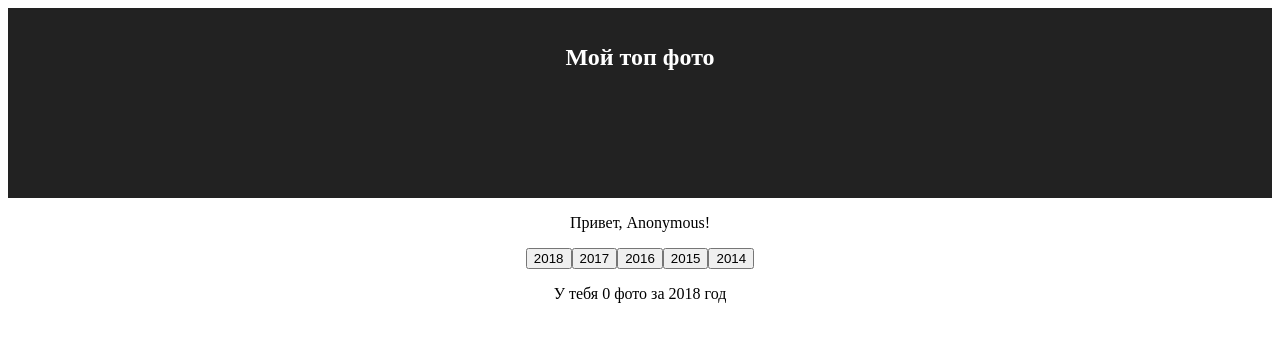
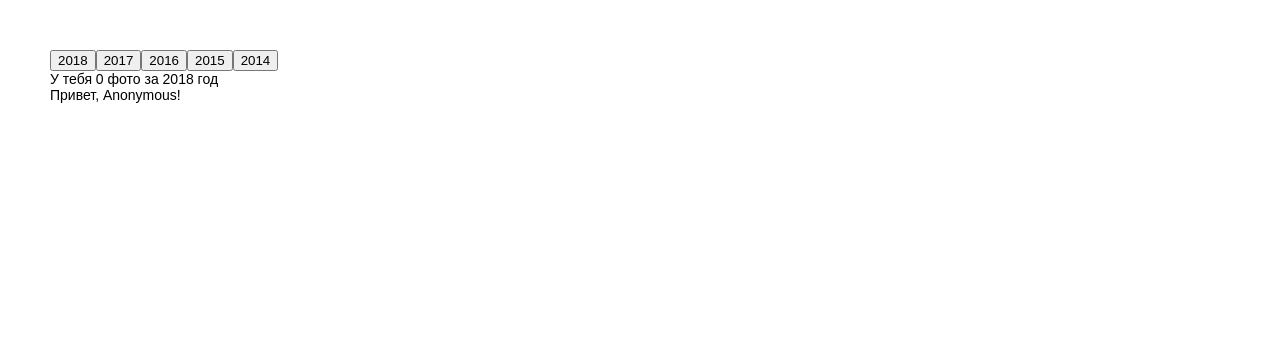
Before and after one commit to hellosophiee/react-redux-maxpfrontend, a React (Create React App) app: page / in a window 1280 px wide. Shown: the top 342 px of the page. Built offline with nearby package versions, Linux system fonts and the light colour scheme.

Commit message:
feat: refactoring && styling

```diff
--- a/src/containers/App.jsx
+++ b/src/containers/App.jsx
@@ -4,18 +4,13 @@
 import { Page } from '../components/Page';
 import { setYear } from '../actions/PageActions';
 
-import './styles.css';
-
 class App extends Component {
 	render() {
 		const { user, page, setYearAction } = this.props;
 		return (
-			<div className="App">
-				<header className="App-header">
-					<h1 className="App-title">Мой топ фото</h1>
-				</header>
+			<div className="app">
+				<Page photos={page.photos} year={page.year} setYear={setYearAction} />
 				<User name={user.name} />
-				<Page photos={page.photos} year={page.year} setYear={setYearAction} />
 			</div>
 		);
 	}
--- a/src/containers/styles.css
+++ /dev/null
@@ -1,33 +0,0 @@
-.App {
-	text-align: center;
-	font-family: Apple;
-}
-
-.App-logo {
-	animation: App-logo-spin infinite 20s linear;
-	height: 80px;
-}
-
-.App-header {
-	background-color: #222;
-	height: 150px;
-	padding: 20px;
-	color: white;
-}
-
-.App-title {
-	font-size: 1.5em;
-}
-
-.App-intro {
-	font-size: large;
-}
-
-@keyframes App-logo-spin {
-	from {
-		transform: rotate(0deg);
-	}
-	to {
-		transform: rotate(360deg);
-	}
-}
--- /dev/null
+++ b/src/index.css
@@ -0,0 +1,173 @@
+/* http://meyerweb.com/eric/tools/css/reset/
+   v2.0 | 20110126
+   License: none (public domain)
+*/
+
+html,
+body,
+div,
+span,
+applet,
+object,
+iframe,
+h1,
+h2,
+h3,
+h4,
+h5,
+h6,
+p,
+blockquote,
+pre,
+a,
+abbr,
+acronym,
+address,
+big,
+cite,
+code,
+del,
+dfn,
+em,
+img,
+ins,
+kbd,
+q,
+s,
+samp,
+small,
+strike,
+strong,
+sub,
+sup,
+tt,
+var,
+b,
+u,
+i,
+center,
+dl,
+dt,
+dd,
+ol,
+ul,
+li,
+fieldset,
+form,
+label,
+legend,
+table,
+caption,
+tbody,
+tfoot,
+thead,
+tr,
+th,
+td,
+article,
+aside,
+canvas,
+details,
+embed,
+figure,
+figcaption,
+footer,
+header,
+hgroup,
+menu,
+nav,
+output,
+ruby,
+section,
+summary,
+time,
+mark,
+audio,
+video {
+	margin: 0;
+	padding: 0;
+	border: 0;
+	font-size: 100%;
+	font: inherit;
+	vertical-align: baseline;
+}
+/* HTML5 display-role reset for older browsers */
+article,
+aside,
+details,
+figcaption,
+figure,
+footer,
+header,
+hgroup,
+menu,
+nav,
+section {
+	display: block;
+}
+body {
+	line-height: 1;
+	font-family: sans-serif;
+}
+ol,
+ul {
+	list-style: none;
+}
+blockquote,
+q {
+	quotes: none;
+}
+blockquote:before,
+blockquote:after,
+q:before,
+q:after {
+	content: '';
+	content: none;
+}
+table {
+	border-collapse: collapse;
+	border-spacing: 0;
+}
+
+/*end reset*/
+
+h3 {
+	font-size: 22px;
+	margin: 10px 0 0;
+}
+.app {
+	margin: 50px;
+	font: 14px sans-serif;
+}
+.ib {
+	display: inline-block;
+}
+.page {
+	width: 80%;
+}
+.user {
+	width: 20%;
+	vertical-align: top;
+}
+
+.btn {
+	border: none;
+	border-radius: 2px;
+	display: inline-block;
+	height: 36px;
+	line-height: 36px;
+	font-size: 16px;
+	outline: 0;
+	padding: 0 2rem;
+	text-transform: uppercase;
+	vertical-align: middle;
+	color: #fff;
+	background-color: #6383a8;
+	text-align: center;
+	letter-spacing: 0.5px;
+	transition: 0.2s ease-out;
+	cursor: pointer;
+}
+.btn:hover {
+	background-color: #6d8cb0;
+}
--- a/src/index.js
+++ b/src/index.js
@@ -2,6 +2,8 @@
 import ReactDOM from 'react-dom';
 import { Provider } from 'react-redux';
 import { store } from './store/configureStore';
+
+import './index.css';
 
 import App from './containers/App';
 
```
